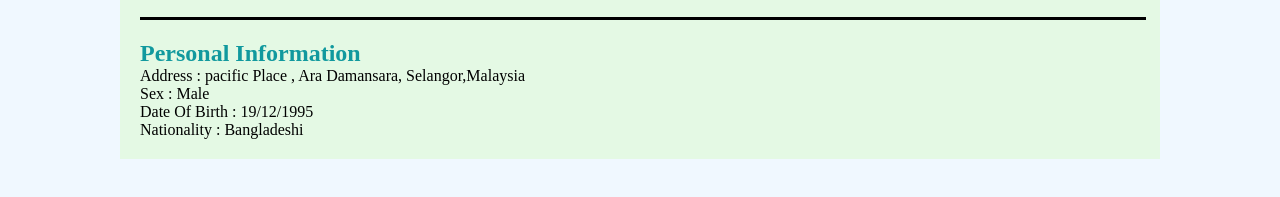
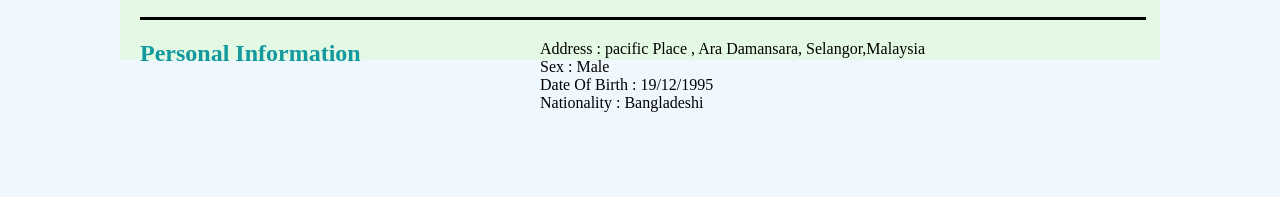
Before and after one commit to shohel1995/cv, a plain HTML site: page index.html in a window 1280 px wide. Shown: the part 149-346 px from the top of the page. Drawn offline with Linux system fonts and the light colour scheme.

Commit message:
personal information done css

```diff
--- a/style.css
+++ b/style.css
@@ -58,3 +58,21 @@ hr{
     margin: 20px auto;
     border-bottom: none;
 }
+
+#personal-section{
+
+}
+
+.content{
+
+}
+
+.left-div{
+    width: 40%;
+    float: left;
+}
+
+.right-div{
+    width: 60%;
+    float: left;
+}
```
